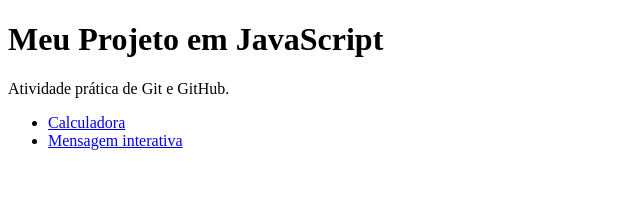
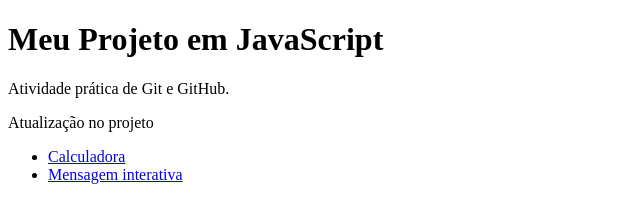
Before and after one commit to Mafferraro/atividade-git-github-, a plain HTML site: page index.html in a window 1280 px wide. Shown: the whole page, without its empty margins (0-640 px from the left). Drawn offline with Linux system fonts and the light colour scheme.

Commit message:
Atualização na página inicial

```diff
--- a/index.html
+++ b/index.html
@@ -7,6 +7,7 @@
 <body>
     <h1>Meu Projeto em JavaScript</h1>
     <p>Atividade prática de Git e GitHub.</p>
+    <p>Atualização no projeto</p>
 
     <ul>
         <li><a href="calculadora.html">Calculadora</a></li>
```
